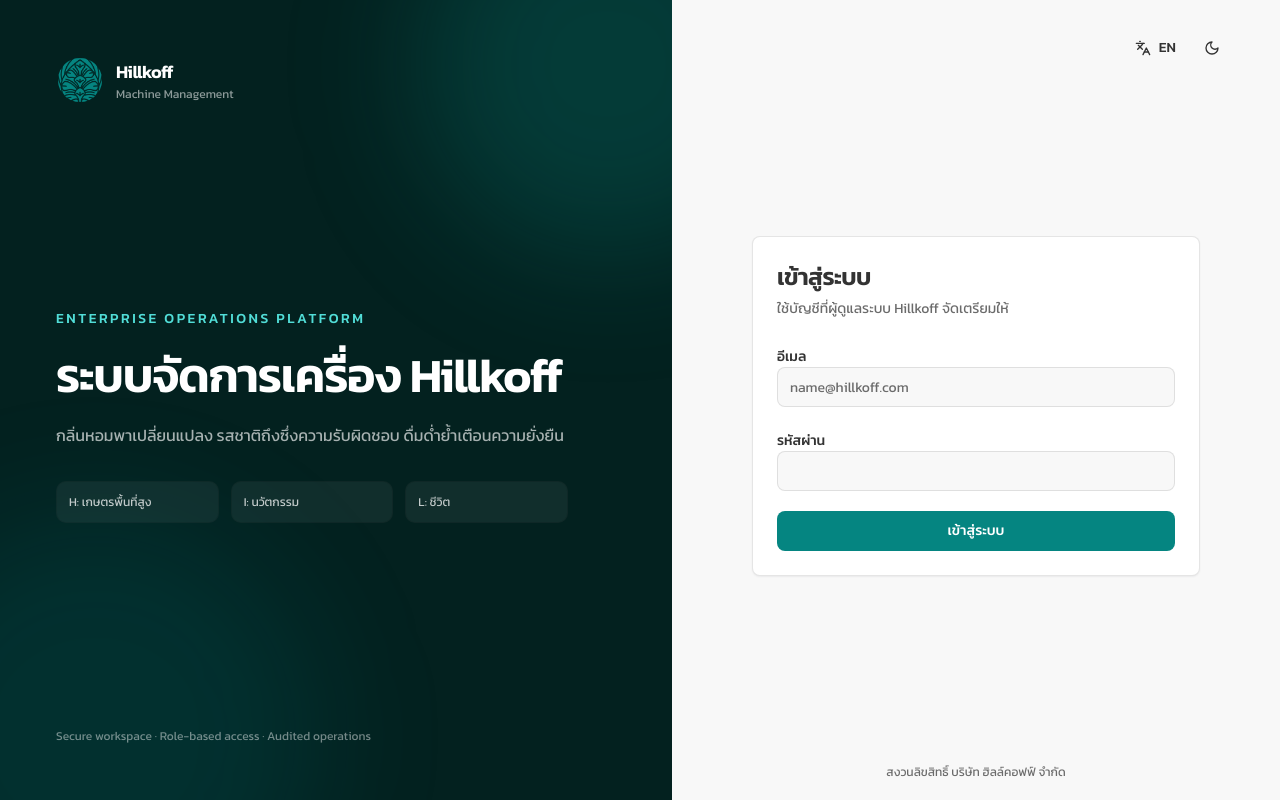
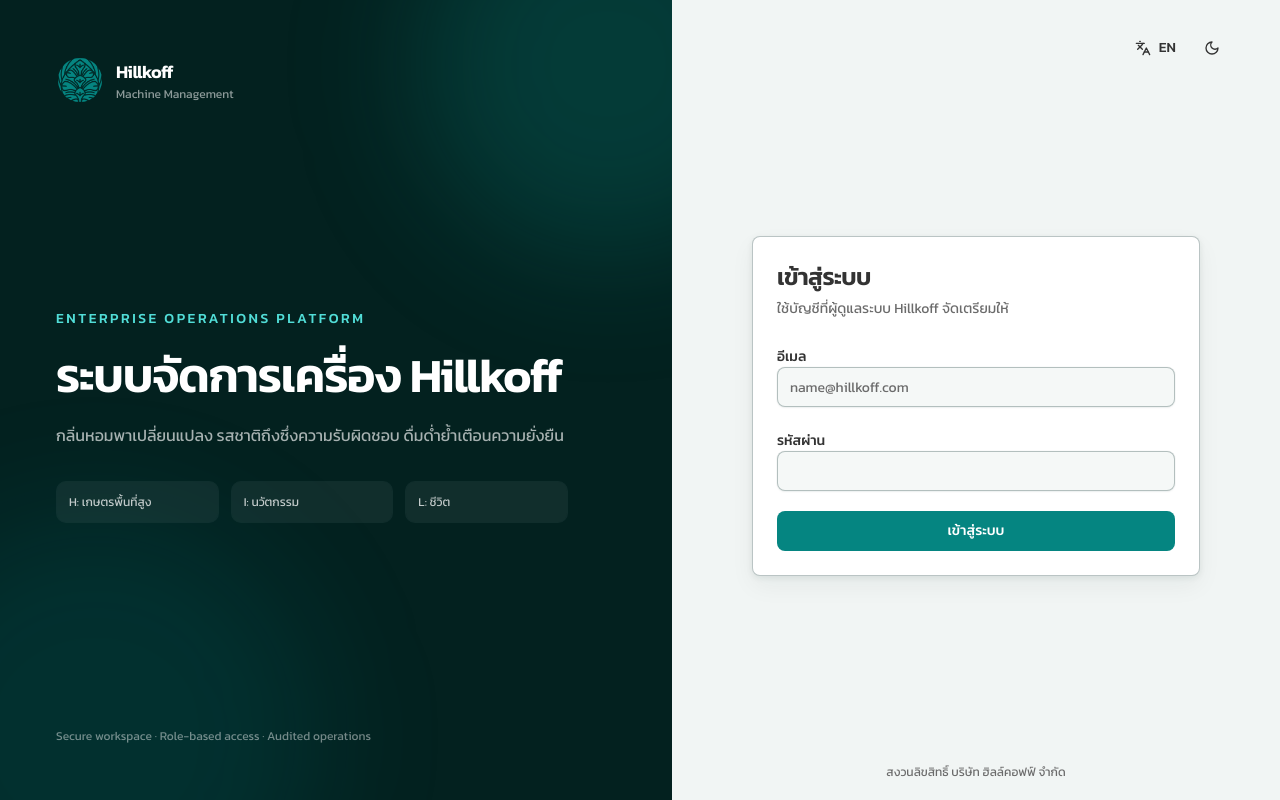
Before and after one commit to store-hk-cloud/Hillkoff-Asset-Management-Platform, a Next.js app: page /login in a window 1280 px wide. Built offline with nearby package versions, Linux system fonts and the light colour scheme; no server answers.

Commit message:
fix: strengthen ui surface contrast

```diff
--- a/src/app/globals.css
+++ b/src/app/globals.css
@@ -15,8 +15,9 @@
 
 /*
  * Hillkoff Enterprise Dashboard design system.
- * Single source of truth — flat, opaque, information-dense.
- * No glass/blur on content surfaces, no decorative motion.
+ * Single source of truth — opaque, information-dense, and clearly layered.
+ * Content surfaces use restrained borders and elevation so controls never
+ * disappear into the page background.
  * Colors are sourced from hillkoff.com's live brand (teal/cyan/mint).
  */
 
@@ -29,18 +30,18 @@
   --brand-mint: #51ddd7;
 
   /* Surfaces */
-  --page: #f8f8f8;
-  --page-soft: #f0f0f0;
+  --page: #f1f5f4;
+  --page-soft: #e7eeec;
   --surface: #ffffff;
-  --surface-soft: #f5f5f5;
+  --surface-soft: #f5f8f7;
 
   /* Text */
   --text: #333333;
   --muted: #6b6b6b;
 
   /* Lines */
-  --line: rgba(0, 0, 0, 0.1);
-  --line-strong: rgba(0, 0, 0, 0.18);
+  --line: rgba(10, 45, 43, 0.16);
+  --line-strong: rgba(10, 45, 43, 0.28);
 
   /* Status (semantic — not brand-tinted) */
   --success: #1e7d34;
@@ -62,8 +63,12 @@
   --radius-lg: 10px;
   --radius-full: 999px;
 
-  /* Elevation — one flat layer only */
-  --shadow-sm: 0 1px 2px rgba(16, 24, 32, 0.06);
+  /* Elevation — enough separation for dense operational screens. */
+  --shadow-field:
+    0 1px 2px rgba(10, 45, 43, 0.06), 0 0 0 1px rgba(10, 45, 43, 0.02);
+  --shadow-card:
+    0 2px 6px rgba(10, 45, 43, 0.08), 0 10px 24px rgba(10, 45, 43, 0.05);
+  --shadow-sm: var(--shadow-card);
 
   /* shadcn-style aliases used by Tailwind utility classes across the app */
   --background: var(--page);
@@ -85,7 +90,7 @@
   /* Indirection so @theme inline can alias this without a self-referential
      custom property (the Tailwind theme key shares its name with the
      source token above). */
-  --tw-shadow-sm: var(--shadow-sm);
+  --tw-shadow-sm: var(--shadow-card);
 }
 
 .dark {
@@ -95,16 +100,16 @@
   --brand-accent: #00bac6;
   --brand-mint: #51ddd7;
 
-  --page: #04120f;
-  --page-soft: #0c211e;
-  --surface: #14201f;
-  --surface-soft: #0f1918;
+  --page: #061614;
+  --page-soft: #0b211e;
+  --surface: #162c29;
+  --surface-soft: #10231f;
 
   --text: #f5f5f7;
   --muted: #9aa5a3;
 
-  --line: rgba(245, 245, 247, 0.14);
-  --line-strong: rgba(245, 245, 247, 0.22);
+  --line: rgba(245, 245, 247, 0.2);
+  --line-strong: rgba(245, 245, 247, 0.34);
 
   --success: #4caf6b;
   --success-bg: rgba(76, 175, 107, 0.14);
@@ -119,7 +124,11 @@
   --info-bg: rgba(91, 155, 217, 0.16);
   --info-line: rgba(91, 155, 217, 0.36);
 
-  --shadow-sm: 0 1px 2px rgba(0, 0, 0, 0.4);
+  --shadow-field:
+    0 1px 2px rgba(0, 0, 0, 0.34), 0 0 0 1px rgba(255, 255, 255, 0.02);
+  --shadow-card:
+    0 4px 12px rgba(0, 0, 0, 0.28), 0 14px 30px rgba(0, 0, 0, 0.18);
+  --shadow-sm: var(--shadow-card);
 
   --primary-foreground: #04211f;
 }
@@ -193,9 +202,58 @@
 .scan-panel,
 .report-panel {
   background: var(--surface);
-  border: 1px solid var(--line);
+  border: 1px solid var(--line-strong);
   border-radius: var(--radius-md);
-  box-shadow: var(--shadow-sm);
+  box-shadow: var(--shadow-card);
+}
+
+/* Keep custom panels that use Tailwind's bg-card utility on the same surface
+ * contract as the shared Card component. */
+.bg-card {
+  border-color: var(--line-strong);
+  box-shadow: var(--shadow-card);
+}
+
+/* Shared field class used by service-job forms and public workflows. */
+.input {
+  display: block;
+  min-height: 2.5rem;
+  width: 100%;
+  border: 1px solid var(--line-strong);
+  border-radius: var(--radius-md);
+  background: var(--surface-soft);
+  color: var(--text);
+  padding: 0.5rem 0.75rem;
+  box-shadow: var(--shadow-field);
+  outline: none;
+  transition:
+    border-color 150ms ease,
+    box-shadow 150ms ease,
+    background-color 150ms ease;
+}
+
+.input::placeholder {
+  color: var(--muted);
+}
+
+.input:focus {
+  border-color: var(--primary);
+  box-shadow:
+    0 0 0 3px var(--primary-soft),
+    var(--shadow-field);
+}
+
+.input:disabled {
+  cursor: not-allowed;
+  opacity: 0.6;
+}
+
+/* Native controls built inline with border-input/bg-background should receive
+ * the same field treatment as the shared Input, Select, and Textarea. */
+.border-input.bg-background {
+  background: var(--surface-soft);
+  border-color: var(--line-strong);
+  box-shadow: var(--shadow-field);
 }
 
 /* ---------------------------------------------------------------------- */
@@ -247,6 +305,7 @@
   color: var(--text);
   font-weight: 500;
   cursor: pointer;
+  box-shadow: var(--shadow-field);
   transition:
     background-color 150ms ease,
     color 150ms ease,
@@ -280,7 +339,7 @@
   font-weight: 600;
   background: var(--surface-soft);
   color: var(--muted);
-  border: 1px solid var(--line);
+  border: 1px solid var(--line-strong);
 }
 
 .status-badge.is-success {
@@ -315,9 +374,10 @@
   display: inline-flex;
   gap: 0.25rem;
   padding: 0.2rem;
-  border: 1px solid var(--line);
+  border: 1px solid var(--line-strong);
   border-radius: var(--radius-md);
   background: var(--surface);
+  box-shadow: var(--shadow-field);
 }
 
 .segmented-control button {
--- a/src/components/layouts/dashboard-layout.tsx
+++ b/src/components/layouts/dashboard-layout.tsx
@@ -234,7 +234,7 @@
         id="primary-navigation"
         aria-label="Primary navigation"
         className={cn(
-          "bg-card fixed inset-y-0 left-0 z-40 flex w-72 -translate-x-full flex-col border-r px-4 py-5 shadow-xl transition-transform duration-200 lg:translate-x-0 lg:shadow-none",
+          "bg-card fixed inset-y-0 left-0 z-40 flex w-72 -translate-x-full flex-col border-r px-4 py-5 shadow-xl transition-transform duration-200 lg:translate-x-0",
           mobileOpen && "translate-x-0",
         )}
       >
--- a/src/components/ui/input.tsx
+++ b/src/components/ui/input.tsx
@@ -10,7 +10,7 @@
   return (
     <input
       className={cn(
-        "border-input bg-background placeholder:text-muted-foreground focus-visible:ring-ring aria-invalid:border-destructive flex h-10 w-full rounded-md border px-3 py-2 text-base outline-none focus-visible:ring-2 disabled:cursor-not-allowed disabled:opacity-50 md:text-sm",
+        "border-input bg-background placeholder:text-muted-foreground focus-visible:ring-ring aria-invalid:border-destructive flex h-10 w-full rounded-md border px-3 py-2 text-base shadow-sm outline-none focus-visible:ring-2 disabled:cursor-not-allowed disabled:opacity-50 md:text-sm",
         className,
       )}
       type={type}
--- a/src/components/ui/select.tsx
+++ b/src/components/ui/select.tsx
@@ -9,7 +9,7 @@
   return (
     <select
       className={cn(
-        "border-input bg-background focus-visible:ring-ring aria-invalid:border-destructive flex h-10 w-full rounded-md border px-3 py-2 text-base outline-none focus-visible:ring-2 disabled:cursor-not-allowed disabled:opacity-50 md:text-sm",
+        "border-input bg-background focus-visible:ring-ring aria-invalid:border-destructive flex h-10 w-full rounded-md border px-3 py-2 text-base shadow-sm outline-none focus-visible:ring-2 disabled:cursor-not-allowed disabled:opacity-50 md:text-sm",
         className,
       )}
       {...props}
--- a/src/components/ui/textarea.tsx
+++ b/src/components/ui/textarea.tsx
@@ -9,7 +9,7 @@
   return (
     <textarea
       className={cn(
-        "border-input bg-background placeholder:text-muted-foreground focus-visible:ring-ring aria-invalid:border-destructive flex min-h-24 w-full rounded-md border px-3 py-2 text-base outline-none focus-visible:ring-2 disabled:cursor-not-allowed disabled:opacity-50 md:text-sm",
+        "border-input bg-background placeholder:text-muted-foreground focus-visible:ring-ring aria-invalid:border-destructive flex min-h-24 w-full rounded-md border px-3 py-2 text-base shadow-sm outline-none focus-visible:ring-2 disabled:cursor-not-allowed disabled:opacity-50 md:text-sm",
         className,
       )}
       {...props}
--- a/src/features/service-jobs/components/service-feedback-form.tsx
+++ b/src/features/service-jobs/components/service-feedback-form.tsx
@@ -65,7 +65,7 @@
         <label className="block space-y-2 text-sm" key={field}>
           <span className="font-medium">{label}</span>
           <select
-            className="w-full rounded-md border px-3 py-2"
+            className="input"
             value={scores[field]}
             onChange={(event) =>
               setScores((current) => ({
@@ -85,7 +85,7 @@
       <label className="block space-y-2 text-sm">
         <span className="font-medium">ความคิดเห็นเพิ่มเติม</span>
         <textarea
-          className="min-h-28 w-full rounded-md border px-3 py-2"
+          className="input min-h-28"
           value={comment}
           onChange={(event) => setComment(event.target.value)}
           maxLength={2000}
```
